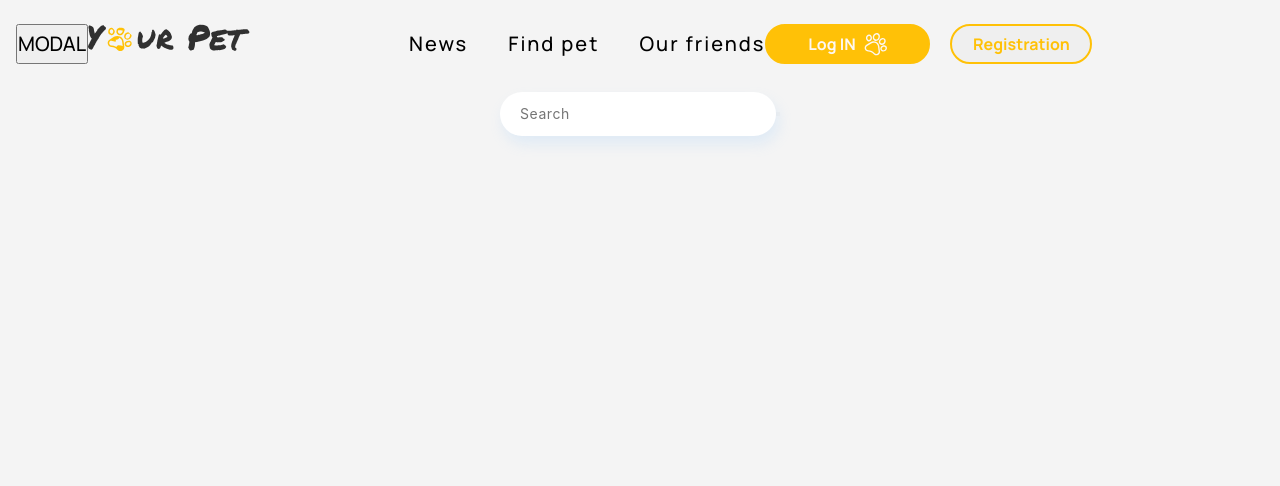
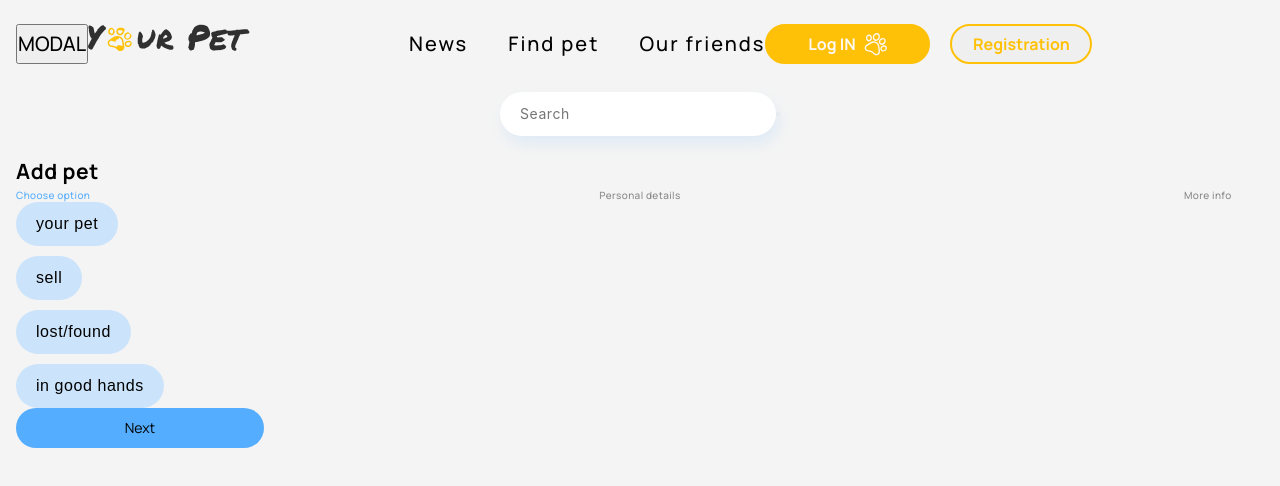
Before and after one commit to AntonBabenko96/react-node-team-app, a React (Create React App) app: page /react-node-team-app/add-pet in a window 1280 px wide. Shown: the top 486 px of the page. Built offline with nearby package versions, Linux system fonts and the light colour scheme.

Commit message:
some styling

```diff
--- a/src/components/AddPetPage/AddPetPage.jsx
+++ b/src/components/AddPetPage/AddPetPage.jsx
@@ -2,6 +2,7 @@ import React, { useState } from 'react';
 import FirstStep from './FirstStep/FirstStep';
 import SecondStep from './SecondStep/SecondStep';
 import ThirdStep from './ThirdStep/ThirdStep';
+import styles from './AddPetPage.module.scss';
 
 const stateInitialValue = {
   petName: '',
@@ -39,6 +40,16 @@ export default function AddPetPage() {
     console.log(state);
   };
 
+  const stepStyle = position => {
+    if (currentStep === position) {
+      return styles.current;
+    }
+    if (currentStep > position) {
+      return styles.complete;
+    }
+    return styles.default;
+  };
+
   const steps = [
     <FirstStep
       data={notice}
@@ -62,5 +73,15 @@ export default function AddPetPage() {
     />,
   ];
 
-  return <div className="container">{steps[currentStep]}</div>;
+  return (
+    <div className="container">
+      <h2>Add pet</h2>
+      <div className={styles.stepWrapper}>
+        <p className={stepStyle(0)}>Choose option</p>
+        <p className={stepStyle(1)}>Personal details</p>
+        <p className={stepStyle(2)}>More info</p>
+      </div>
+      {steps[currentStep]}
+    </div>
+  );
 }
--- /dev/null
+++ b/src/components/AddPetPage/AddPetPage.module.scss
@@ -0,0 +1,23 @@
+@import '/src/styles/styles.scss';
+
+.stepWrapper {
+  display: flex;
+  justify-content: space-between;
+}
+
+.current {
+  color: getColor(full-blue);
+}
+
+.complete {
+  color: getColor(full-green);
+}
+
+.default {
+  color: #888888;
+}
+
+.stepWrapper p {
+  @include main-font(500, 10px, 14px);
+  min-width: 80px;
+}
--- a/src/components/AddPetPage/SecondStep/SecondStep.module.scss
+++ b/src/components/AddPetPage/SecondStep/SecondStep.module.scss
@@ -18,7 +18,7 @@
 }
 
 .next {
-  width: 248px;
+  // width: 248px;
   height: 40px;
   background-color: getColor(full-blue);
   cursor: pointer;
@@ -27,7 +27,7 @@
 }
 
 .prev {
-  width: 248px;
+  // width: 248px;
   height: 40px;
   background-color: getColor(full-white);
   cursor: pointer;
--- a/src/components/SharedLayout/SharedLayout.jsx
+++ b/src/components/SharedLayout/SharedLayout.jsx
@@ -3,16 +3,17 @@ import Header from 'components/Header/Header';
 import NoticesSearch from 'components/NoticesSearch/NoticesSearch';
 import UserPage from 'pages/UserPage/UserPage';
 import HomePage from 'pages/HomePage/HomePage';
-
+import AddPetPage from 'pages/AddPetPage/AddPetPage';
 
 export default function SharedLayout() {
   return (
     <>
       <Header />
-      <NoticesSearch/>
+      <NoticesSearch />
       <Routes>
         <Route path="/" element={<HomePage />} />
         <Route path="/user" element={<UserPage />} />
+        <Route path="/add-pet" element={<AddPetPage />}></Route>
       </Routes>
     </>
   );
--- a/src/pages/HomePage/HomePage.jsx
+++ b/src/pages/HomePage/HomePage.jsx
@@ -1,10 +1,3 @@
-import AddPetPage from 'pages/AddPetPage/AddPetPage';
-
 export default function HomePage() {
-  return (
-    <>
-      HomePage
-      <AddPetPage />
-    </>
-  );
+  return <>HomePage</>;
 }
```
